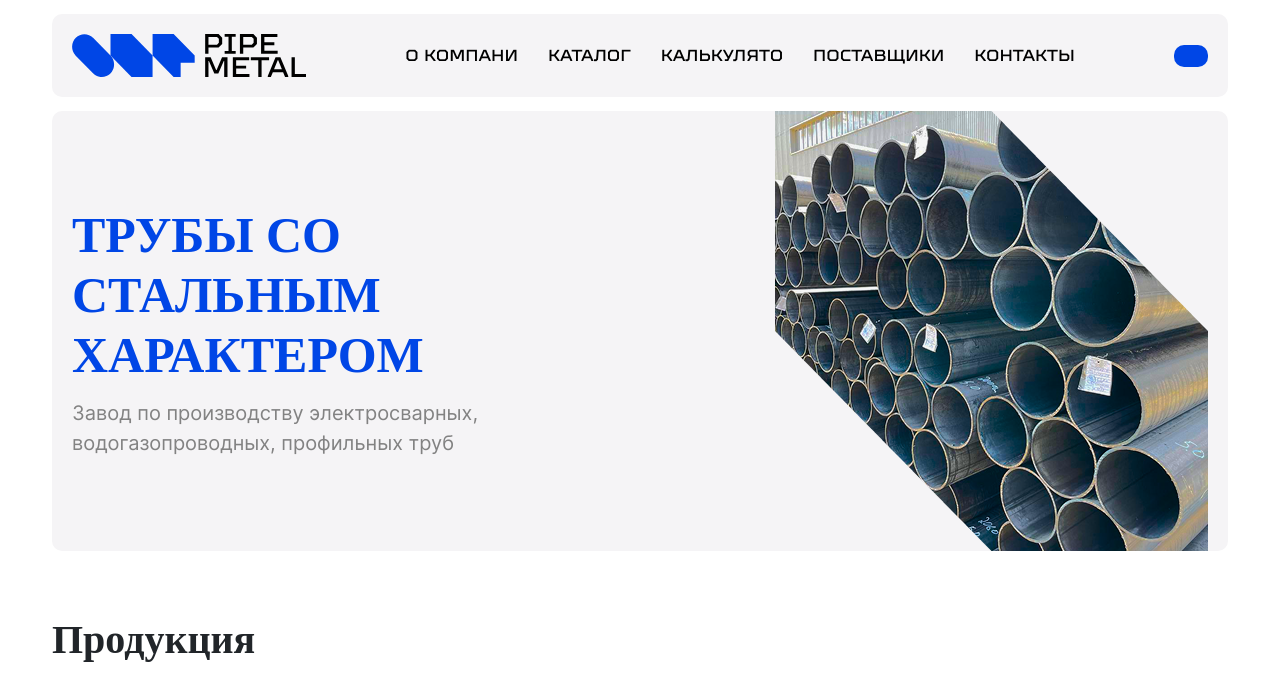
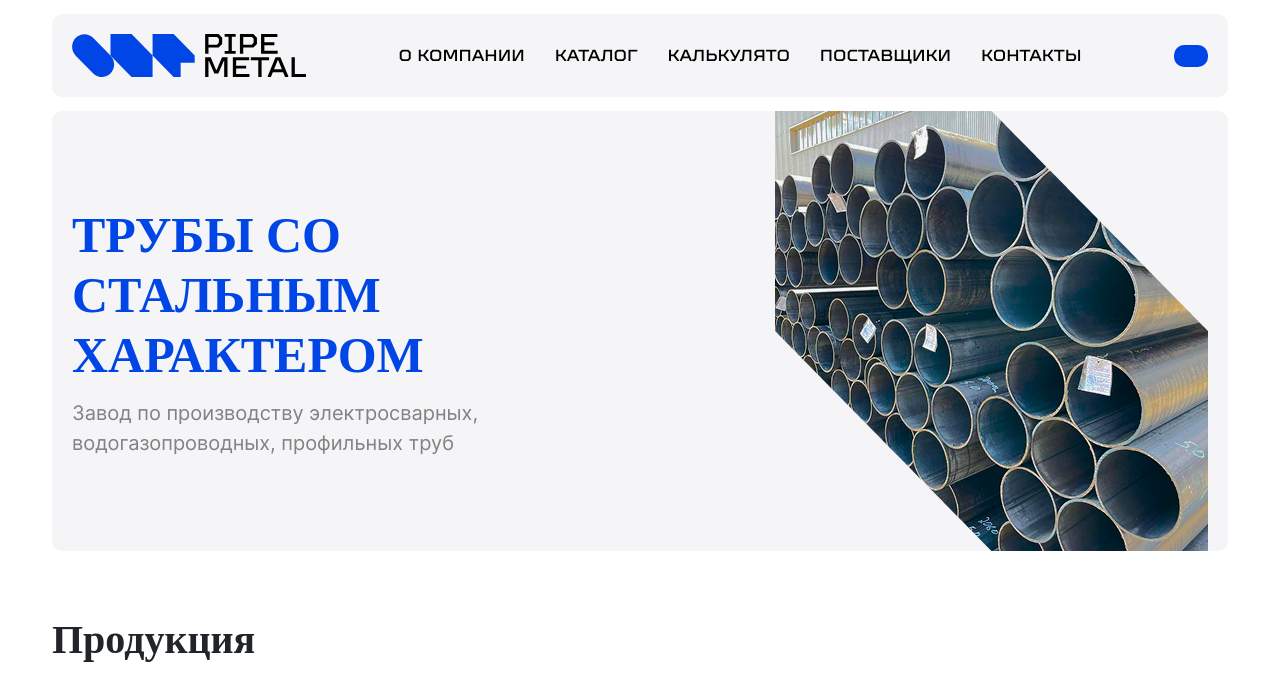
Before and after one commit to karabaevv/pipe-metal, a plain HTML site: page index.html in a window 1280 px wide. Shown: the top 674 px of the page. Drawn offline with nearby package versions, Linux system fonts and the light colour scheme; a web font is replaced by a local one.

Commit message:
modified nav link

```diff
--- a/index.html
+++ b/index.html
@@ -18,7 +18,7 @@
         <a href="index.html"><img src="img/logo.svg" alt="" /> </a>
         <nav>
           <ul>
-            <li><a href="about.html">О КОМПАНИ</a></li>
+            <li><a href="about.html">О КОМПАНИИ</a></li>
             <li><a href="#">КАТАЛОГ</a></li>
             <li><a href="#">КАЛЬКУЛЯТО</a></li>
             <li><a href="partners.html">ПОСТАВЩИКИ</a></li>
```
